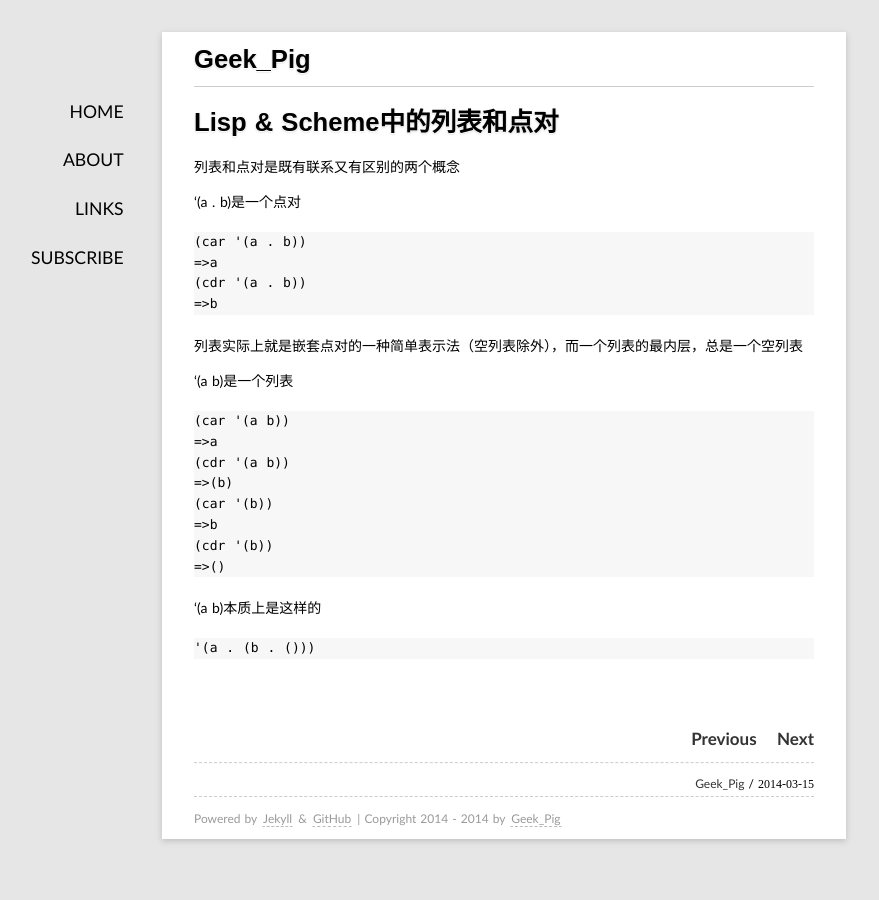
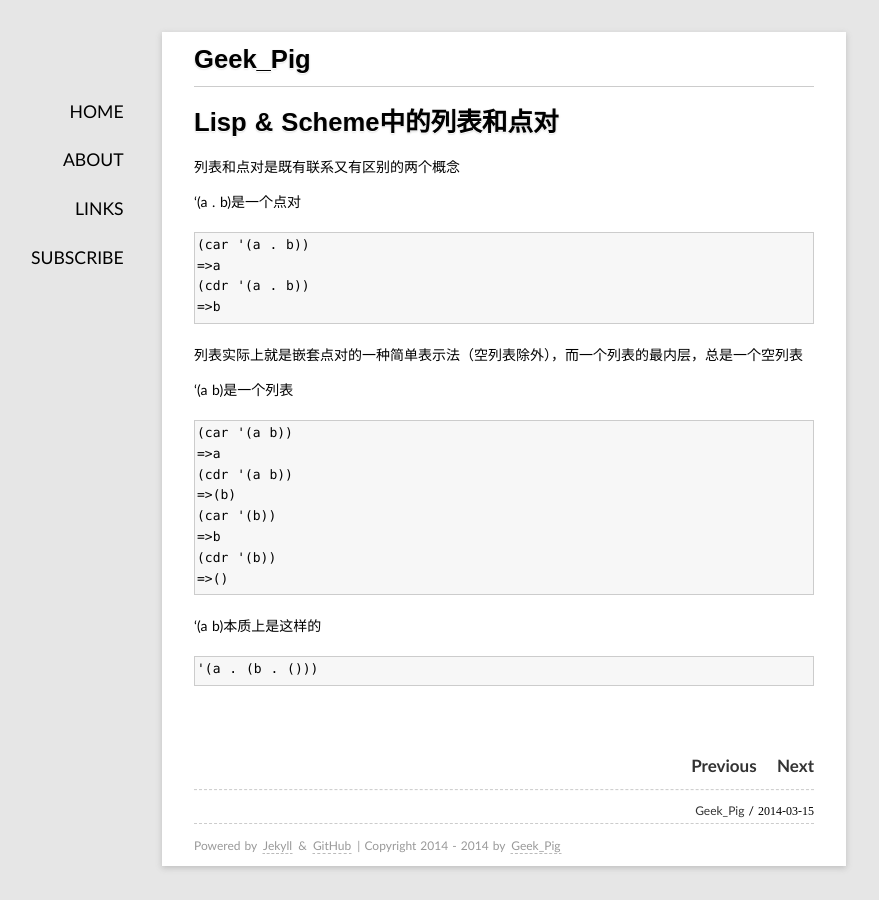
Before and after one commit to rhuichao/uternet.github.io, a Jekyll site: the page built from _posts/2014-03-15-list_and_pair.md, in a window 1280 px wide. Shown: the whole page, without its empty margins (136-1015 px from the left). Built offline with Jekyll 4.4.1, drawn with Linux system fonts in a browser that asks for light colours; some web fonts are replaced; Markdown is read by kramdown in place of the engine named in the settings.

Commit message:
new document posted

```diff
--- a/media/css/style.css
+++ b/media/css/style.css
@@ -87,6 +87,8 @@ pre,code{
 
 code{
     background-color: rgb(247, 247, 247) ;
+    border: 1px solid rgb(204, 204, 204);
+    padding: 2px 2px 5px;
 }
 
 /*引用块*/
```
